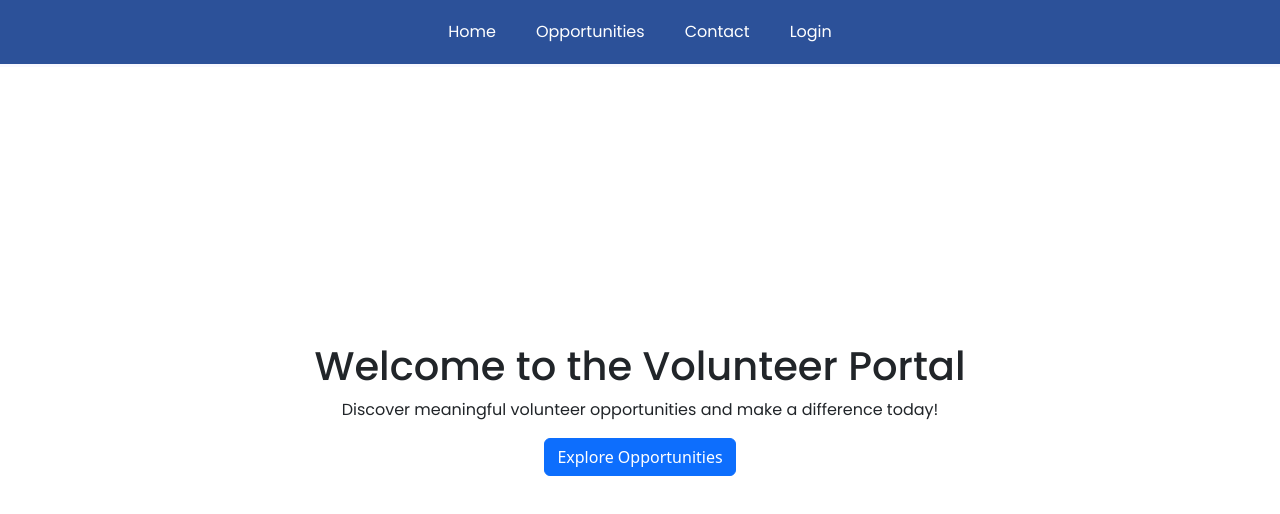
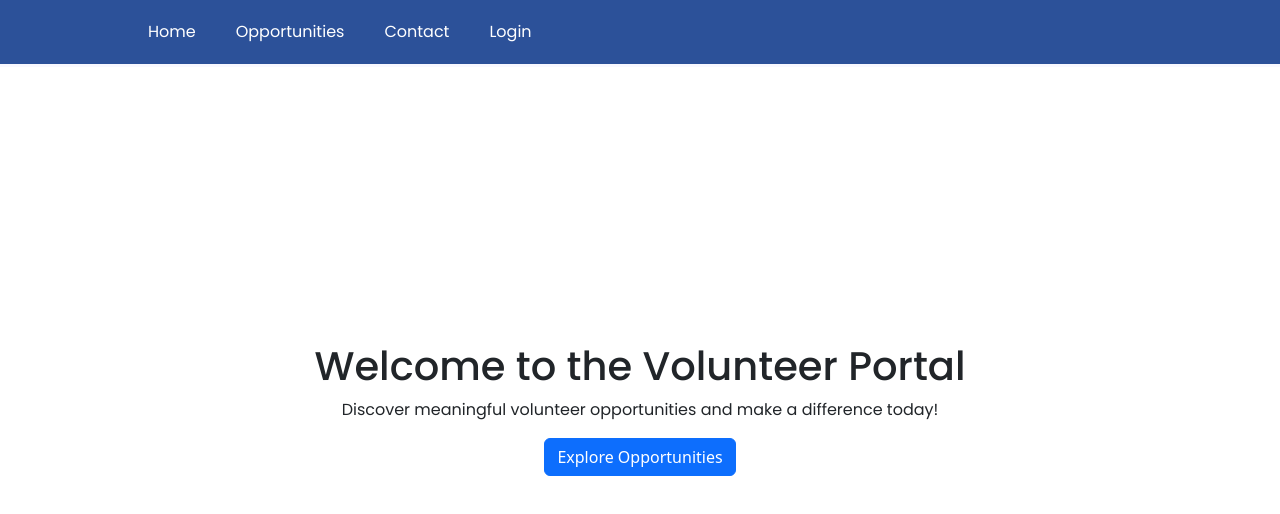
Before and after one commit to Omar-Camara/volunteer-matching, a React (Create React App) app in the folder frontend/: page / in a window 1280 px wide. Shown: the top 514 px of the page. Built offline with nearby package versions, Linux system fonts and the light colour scheme.

Commit message:
Updated design

```diff
--- a/frontend/src/App.css
+++ b/frontend/src/App.css
@@ -1,4 +1,3 @@
-
 /* Style for the top taskbar */
 .taskbar {
   position: fixed;
@@ -9,7 +8,7 @@
   padding: 20px 10%;
   background: #2c5199;
   display: flex;
-  justify-content: center;
+  justify-content: space-between;
   align-items: center;
   z-index: 100;
   border-bottom: 3px solid ghostwhite;
@@ -20,13 +19,13 @@
   margin: 0;
   padding: 0;
   display: flex;
-  justify-content: center;
 }
 
 .taskbar-item {
   color: white;
   padding: 0 20px;
   cursor: pointer;
+  align-content: center;
 }
 
 .taskbar-item a {
```
